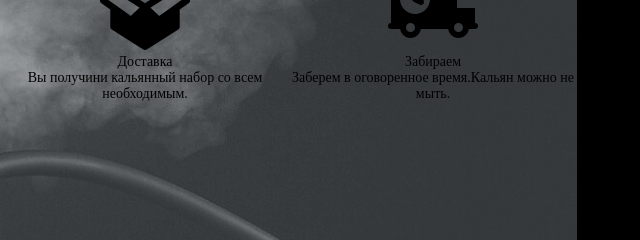
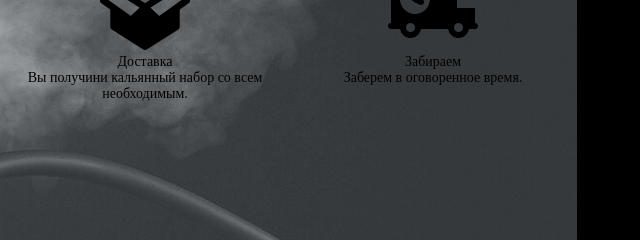
Before and after one commit to Andrewww1337/Hookah, a plain HTML site: page index.html in a window 1280 px wide. Shown: the part 423-663 px from the top of the page, 639-1279 px from the left. Drawn offline with Linux system fonts and the light colour scheme.

Commit message:
Update index.html

```diff
--- a/index.html
+++ b/index.html
@@ -71,7 +71,7 @@
             </div>
             <div class="sFlex">
               <p>Забираем</p>
-              <p>Заберем в оговоренное время.Кальян можно не мыть.</p>
+              <p>Заберем в оговоренное время.</p>
             </div>
           </div>
         </div>
```
